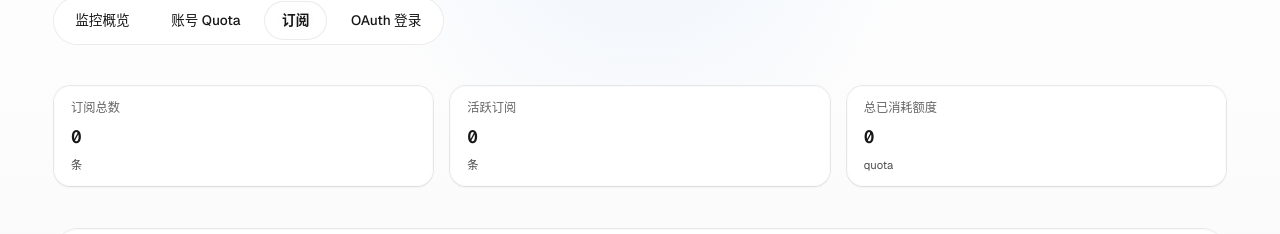
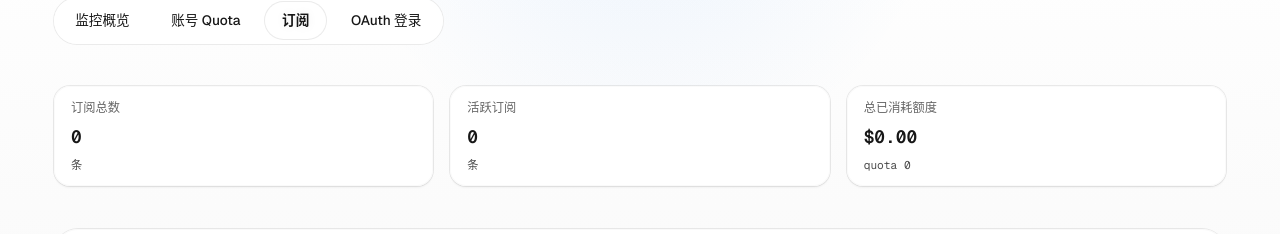
Before and after one commit to FFatTiger/new-api-monitor, a Next.js app: page /subscriptions in a window 1280 px wide. Shown: the part 139-373 px from the top of the page. Built offline with nearby package versions, Linux system fonts and the light colour scheme; no server answers; the database is empty.

Commit message:
style(subscriptions): restore USD display for used quota
- summary 总已消耗额度: USD primary, quota as sub-label
- table 已消耗 column: USD with quota title tooltip

```diff
--- a/src/components/subscriptions/subscriptions-summary.tsx
+++ b/src/components/subscriptions/subscriptions-summary.tsx
@@ -1,3 +1,4 @@
+import { formatUsd, quotaToUsd } from "@/lib/format";
 import type { SubscriptionSummary } from "@/lib/queries/subscriptions";
 
 interface SubscriptionsSummaryProps {
@@ -12,9 +13,15 @@ function formatQuotaCompact(quota: string): string {
 
 export function SubscriptionsSummary({ summary }: SubscriptionsSummaryProps) {
   const cards = [
-    { label: "订阅总数", value: String(summary.totalCount), foot: "条" },
-    { label: "活跃订阅", value: String(summary.activeCount), foot: "条" },
-    { label: "总已消耗额度", value: formatQuotaCompact(summary.totalUsedQuota), foot: "quota" },
+    { label: "订阅总数", value: String(summary.totalCount), foot: "条", isQuota: false, raw: "" },
+    { label: "活跃订阅", value: String(summary.activeCount), foot: "条", isQuota: false, raw: "" },
+    {
+      label: "总已消耗额度",
+      value: formatUsd(quotaToUsd(summary.totalUsedQuota)),
+      foot: "quota",
+      isQuota: true,
+      raw: summary.totalUsedQuota,
+    },
   ];
 
   return (
@@ -24,7 +31,13 @@ export function SubscriptionsSummary({ summary }: SubscriptionsSummaryProps) {
           <div key={c.label} className="ds-card px-4 py-3 space-y-1.5 shadow-[0_0_0_1px_var(--surface-ring-soft)]">
             <p className="text-[0.72rem] text-[var(--foreground-soft)]">{c.label}</p>
             <p className="ds-mono text-[1.05rem] font-semibold text-[var(--foreground)]">{c.value}</p>
-            <p className="text-[0.66rem] text-[var(--foreground-muted)]">{c.foot}</p>
+            {c.isQuota ? (
+              <p className="ds-mono text-[0.66rem] text-[var(--foreground-muted)]" title={`quota ${c.raw}`}>
+                quota {formatQuotaCompact(c.raw)}
+              </p>
+            ) : (
+              <p className="text-[0.66rem] text-[var(--foreground-muted)]">{c.foot}</p>
+            )}
           </div>
         ))}
       </div>
--- a/src/components/subscriptions/subscriptions-table.tsx
+++ b/src/components/subscriptions/subscriptions-table.tsx
@@ -1,5 +1,5 @@
 import { ProgressBar, getProgressTone } from "@/components/quota/progress-bar";
-import { formatDateTime, formatPercent } from "@/lib/format";
+import { formatDateTime, formatPercent, formatUsd, quotaToUsd } from "@/lib/format";
 import {
   computeSubscriptionStats,
   computeUsageShare,
@@ -90,7 +90,7 @@ export function SubscriptionsTable({ rows, now }: SubscriptionsTableProps) {
                     <td className="px-4 py-3 text-[0.82rem] text-[var(--foreground-muted)]">{row.planTitle || "-"}</td>
                     <td className="px-4 py-3 text-[0.82rem] text-[var(--foreground-muted)]">{row.upgradeGroup}</td>
                     <td className="px-4 py-3 text-right ds-mono" title={`quota ${formatQuotaCompact(row.amountUsed)}`}>
-                      {formatQuotaCompact(row.amountUsed)}
+                      {formatUsd(quotaToUsd(row.amountUsed))}
                     </td>
                     <td className="px-4 py-3 text-right ds-mono">{formatPercent(share)}</td>
                     <td className="px-4 py-3 min-w-[8rem]">
```
